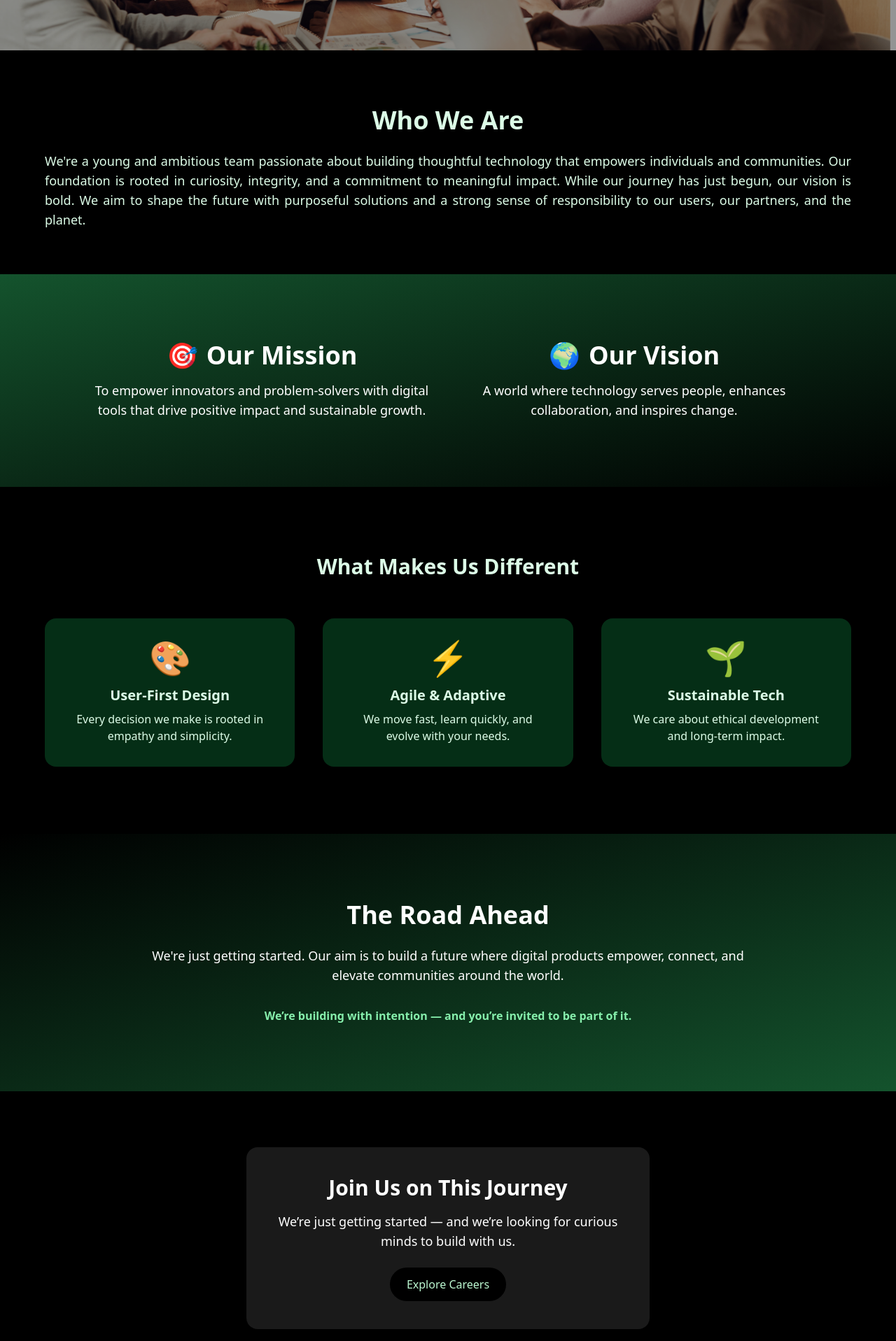
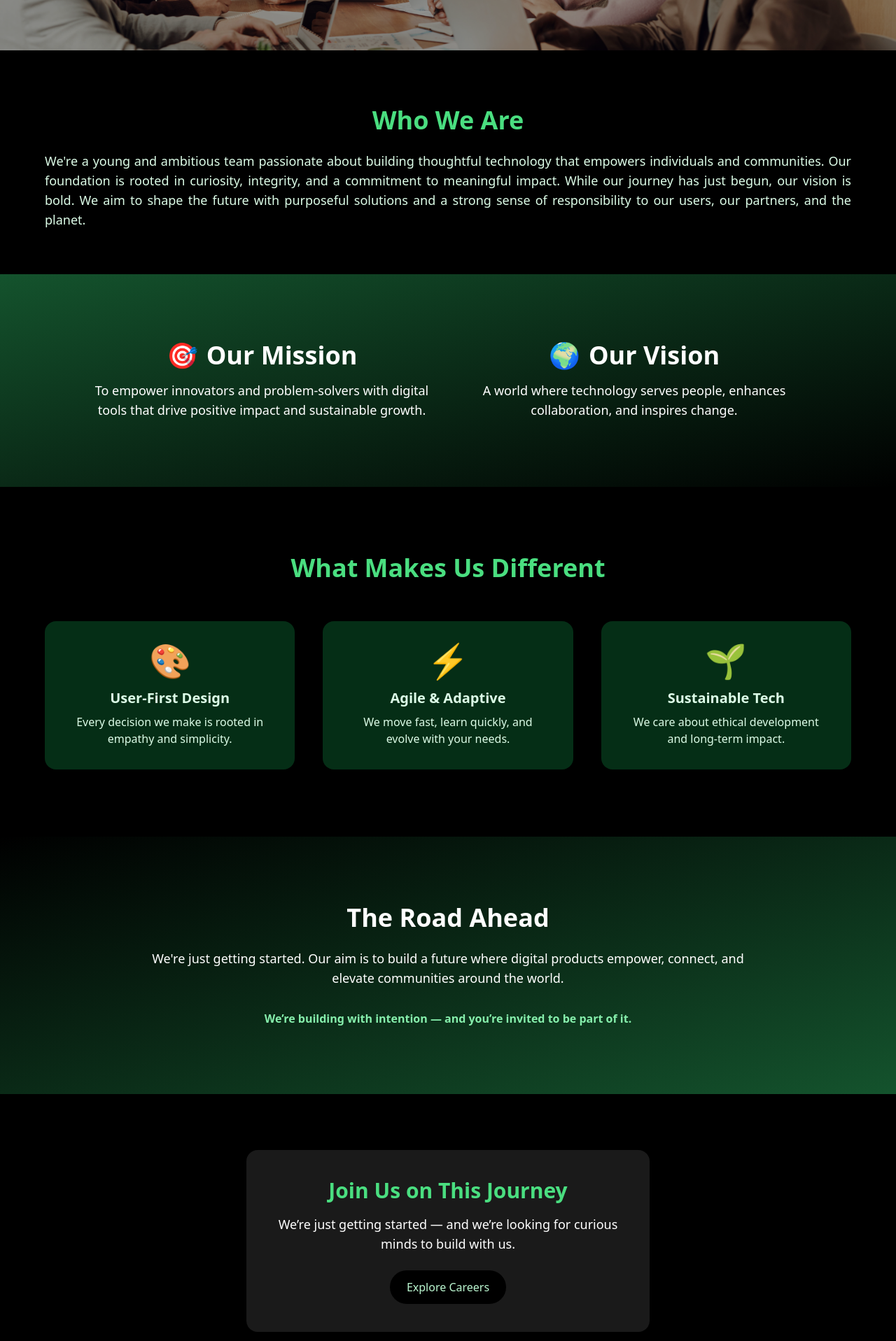
Before and after one commit to Sivaadda/GearWebsite2.0, a React (Vite) app in the folder gear2.0/: page /about in a window 1280 px wide. Shown: the part 328-2245 px from the top of the page at 70% size. Built offline with nearby package versions, Linux system fonts and the light colour scheme.

Commit message:
added need thing to added into git pages

```diff
--- a/gear2.0/package.json
+++ b/gear2.0/package.json
@@ -40,5 +40,5 @@
     "tailwindcss": "^3.4.17",
     "vite": "^6.3.5"
   },
-  "homepage": "https://sivaadda.github.io/GearWebsite2.0/"
+  "homepage": "https://sivaadda.github.io/"
 }
--- /dev/null
+++ b/gear2.0/public/404.html
@@ -0,0 +1,6 @@
+<!DOCTYPE html>
+<html>
+  <head>
+    <meta http-equiv="refresh" content="0;url=/" />
+  </head>
+</html>
--- a/gear2.0/src/components/pages/ui/AboutUs.jsx
+++ b/gear2.0/src/components/pages/ui/AboutUs.jsx
@@ -56,7 +56,7 @@ const AboutUs = () => {
         transition={{ duration: 0.6 }}
       >
         <div className="max-w-6xl mx-auto text-center">
-          <h2 className="text-4xl font-bold mb-6">Who We Are</h2>
+          <h2 className="text-4xl text-green-400 font-bold mb-6">Who We Are</h2>
           <p className="text-lg mb-4 text-justify">
             We're a young and ambitious team passionate about building thoughtful
             technology that empowers individuals and communities. Our foundation is
@@ -107,7 +107,7 @@ const AboutUs = () => {
         viewport={{ once: false, amount: 0.2 }}
         variants={staggerContainer}
       >
-        <h2 className="text-3xl font-bold text-center mb-14">What Makes Us Different</h2>
+        <h2 className="text-4xl font-bold text-center text-green-400 mb-14 ">What Makes Us Different</h2>
         <div className="grid md:grid-cols-3 gap-10 text-center max-w-6xl mx-auto">
           {[
             {
@@ -170,7 +170,7 @@ const AboutUs = () => {
         transition={{ duration: 0.6, ease: "easeOut" }}
       >
         <div className="max-w-xl mx-auto backdrop-blur-sm bg-white/10 p-10 rounded-2xl shadow-md">
-          <h2 className="text-3xl font-bold mb-4">Join Us on This Journey</h2>
+          <h2 className="text-3xl font-bold mb-4 text-green-400 ">Join Us on This Journey</h2>
           <p className="mb-6 text-lg">
             We’re just getting started — and we’re looking for curious minds to build
             with us.
--- a/gear2.0/src/components/pages/ui/Career.jsx
+++ b/gear2.0/src/components/pages/ui/Career.jsx
@@ -137,7 +137,7 @@ const fadeUp = {
 
       {/* Why Us */}
      <section className="py-8 px-6 max-w-6xl mx-auto text-center">
-  <h2 className="text-3xl font-bold mb-12">Why Work With Us?</h2>
+  <h2 className="text-3xl font-bold mb-12 text-green-400 ">Why Work With Us?</h2>
 
   <motion.div
     className="grid md:grid-cols-3 gap-8 text-left"
--- a/gear2.0/src/components/pages/ui/ContactUs.jsx
+++ b/gear2.0/src/components/pages/ui/ContactUs.jsx
@@ -266,7 +266,7 @@ export default function ContactUs() {
         viewport={{ once: false }}
         className="text-center py-12"
       >
-        <h3 className="text-lg font-semibold text-green-200">Follow us</h3>
+        <h3 className="text-lg font-semibold">Follow us</h3>
         <div className="flex justify-center gap-6 mt-4 animate-pulse">
           {[
             { href: "https://facebook.com", icon: "facebook.svg" },
--- a/gear2.0/src/components/pages/ui/Product.jsx
+++ b/gear2.0/src/components/pages/ui/Product.jsx
@@ -79,7 +79,7 @@ const Product = () => {
         viewport={{ once: false }}
         className="px-4 sm:px-10 lg:px-20 py-8"
       >
-        <h2 className="text-4xl font-bold text-center mb-12 text-green-400">
+        <h2 className="text-4xl font-bold text-center text-green-400  mb-12">
           Our Products
         </h2>
         <div className="max-w-7xl mx-auto px-4 grid sm:grid-cols-1 md:grid-cols-2 lg:grid-cols-3 gap-12 pb-24">
@@ -115,7 +115,7 @@ const Product = () => {
         className="text-green-100 py-16 px-6"
       >
         <div className="max-w-4xl mx-auto">
-          <h2 className="text-3xl font-bold text-center mb-4 text-green">
+          <h2 className="text-3xl font-bold text-center mb-4 ">
             Interested in Using Our Product?
           </h2>
           <p className="text-center text-md mb-8 text-gray-400">
--- a/gear2.0/vite.config.js
+++ b/gear2.0/vite.config.js
@@ -4,5 +4,5 @@ import react from '@vitejs/plugin-react'
 // https://vite.dev/config/
 export default defineConfig({
   plugins: [react()],
-   base: '/GearWebsite2.0/',
+   base: '/',
 })
```
Also changed, not shown: gear2.0/public/images/aboutus.png, gear2.0/public/images/service.png.
